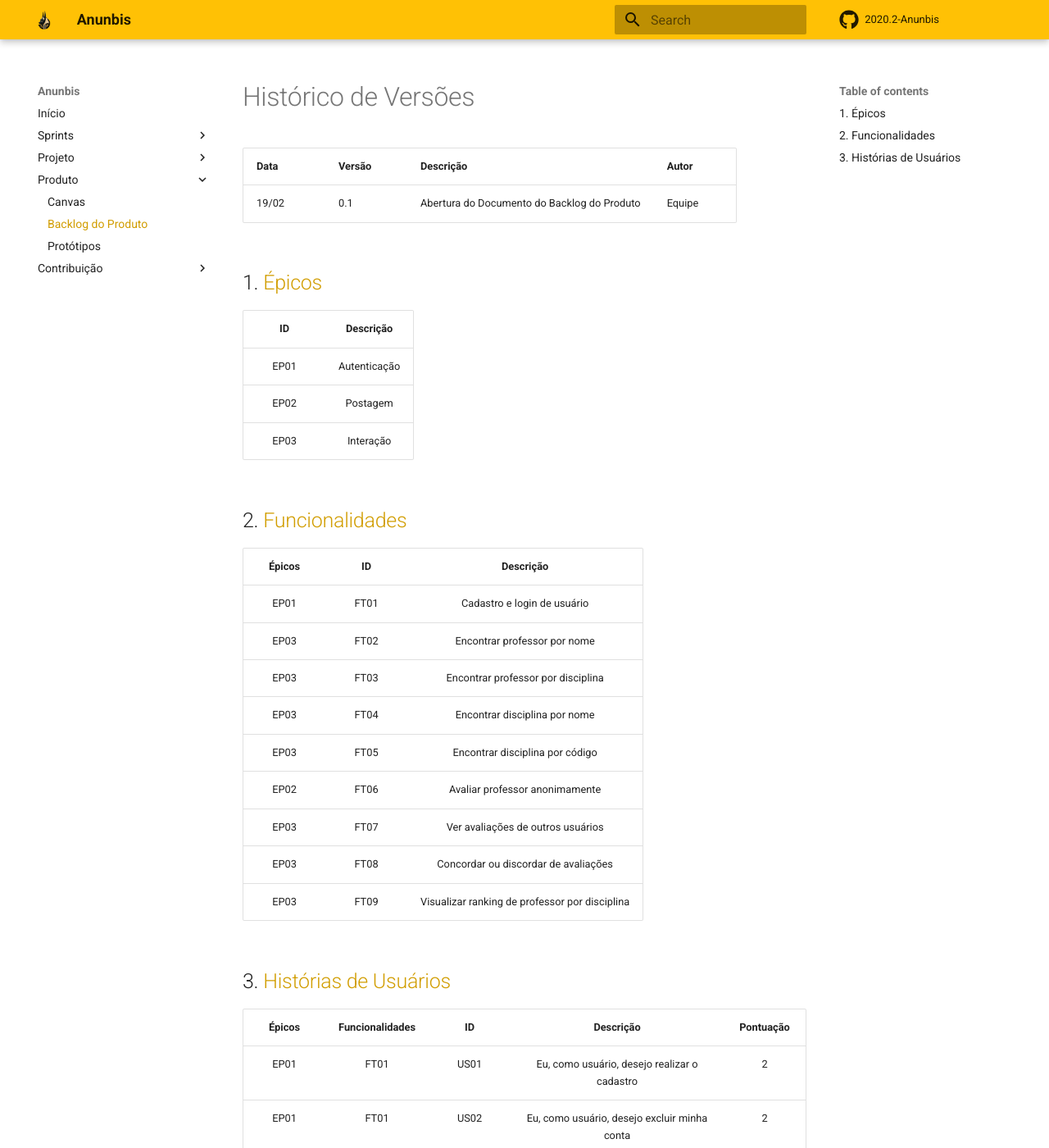
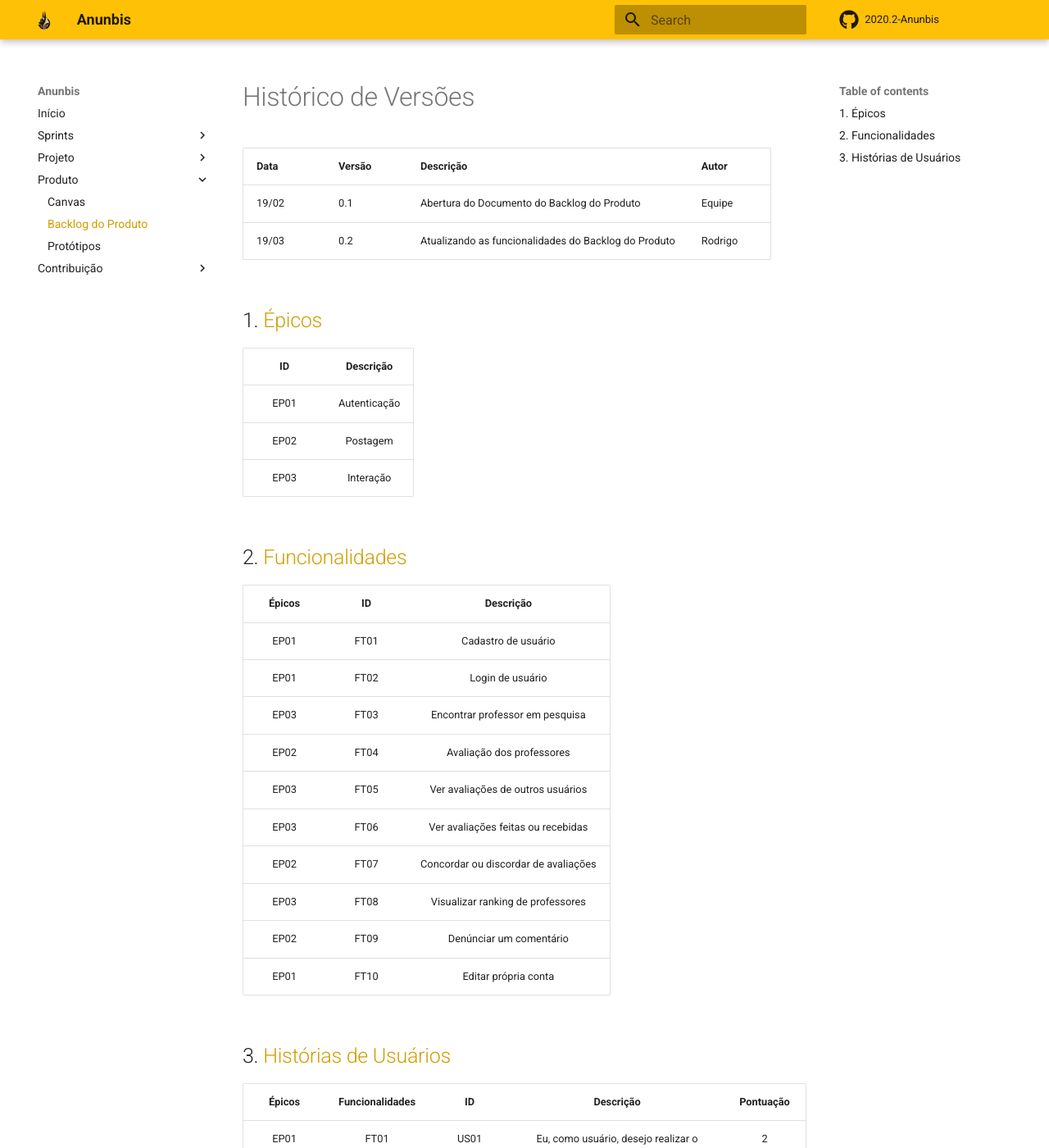
Before and after one commit to fga-eps-mds/2020.2-Anunbis, an MkDocs documentation site: the page built from docs/produto/backlog.md, in a window 1280 px wide and 1400 px high. Shown: the whole window at 82% size. Built offline with MkDocs 1.6.1 and Material for MkDocs 9.7.7, drawn with Linux system fonts in a browser that asks for light colours; comment, search, counter and statistics services are not loaded.

Commit message:
(#98) Atualizando o quadro de funcionalidades

```diff
--- a/docs/produto/backlog.md
+++ b/docs/produto/backlog.md
@@ -3,7 +3,7 @@
 Data|Versão|Descrição|Autor
 -|-|-|-
 19/02|0.1|Abertura do Documento do Backlog do Produto| Equipe|
-
+19/03|0.2|Atualizando as funcionalidades do Backlog do Produto| Rodrigo|
 
 ## 1. <a name="1">Épicos</a>
 
@@ -17,15 +17,16 @@ Data|Versão|Descrição|Autor
 
 |    Épicos   |    ID   | Descrição |
 |:---:|:---:|:---:|
-|EP01|FT01|Cadastro e login de usuário|
-|EP03|FT02|Encontrar professor por nome|
-|EP03|FT03|Encontrar professor por disciplina|
-|EP03|FT04|Encontrar disciplina por nome|
-|EP03|FT05|Encontrar disciplina por código|
-|EP02|FT06|Avaliar professor anonimamente|
-|EP03|FT07|Ver avaliações de outros usuários|
-|EP03|FT08|Concordar ou discordar de avaliações|
-|EP03|FT09|Visualizar ranking de professor por disciplina|
+|EP01|FT01|Cadastro de usuário|
+|EP01|FT02|Login de usuário|
+|EP03|FT03|Encontrar professor em pesquisa|
+|EP02|FT04|Avaliação dos professores|
+|EP03|FT05|Ver avaliações de outros usuários|
+|EP03|FT06|Ver avaliações feitas ou recebidas|
+|EP02|FT07|Concordar ou discordar de avaliações|
+|EP03|FT08|Visualizar ranking de professores|
+|EP02|FT09|Denúnciar um comentário|
+|EP01|FT10|Editar própria conta|
 
 ## 3. <a name="3">Histórias de Usuários</a>
 
```
